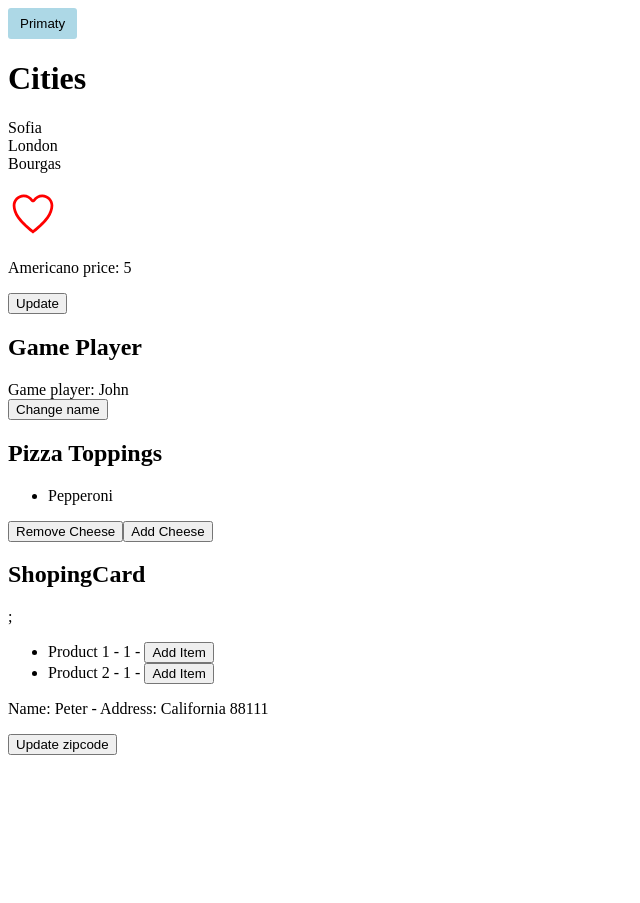
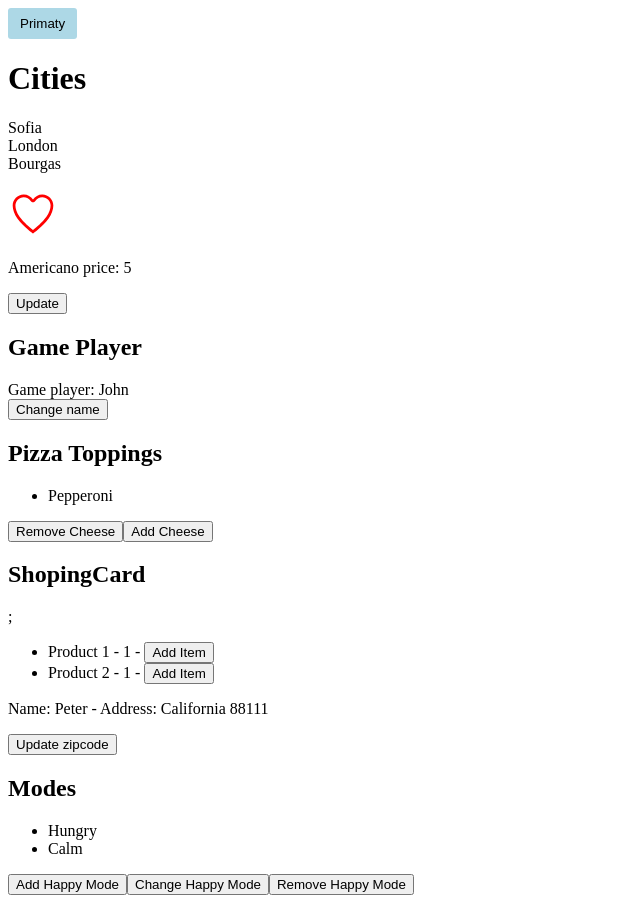
Before and after one commit to BlagovestPanayotov/React-refresher, a React (Vite) app: page / in a window 1280 px wide. Shown: the whole page, without its empty margins (0-640 px from the left). Before the commit the page ends 800 px from the top, so only its background shows below. Built offline with nearby package versions, Linux system fonts and the light colour scheme.

Commit message:
add mode

```diff
--- a/src/App.tsx
+++ b/src/App.tsx
@@ -8,6 +8,7 @@ import GamePlayerChanger from "./components/GamePlayerChanger/GamePlayerChanger"
 import PizzaToppings from "./components/PizzaToppings/PizzaToppings";
 import ShopingCart from "./components/ShopingCard/ShopingCard";
 import Address from "./components/Address/Address";
+import Mode from "./components/Mode/Mode";
 
 const arrColors = [
   "primary",
@@ -58,6 +59,7 @@ function App() {
       <PizzaToppings></PizzaToppings>
       <ShopingCart></ShopingCart>
       <Address></Address>
+      <Mode></Mode>
     </div>
   );
 }
--- /dev/null
+++ b/src/components/Mode/Mode.tsx
@@ -0,0 +1,31 @@
+import { useState } from "react";
+
+const Mode = () => {
+  const [mode, setMode] = useState(["Hungry", "Calm"]);
+
+  function onAddHappyMode() {
+    setMode([...mode, "Happy"]);
+  }
+  function onChangeHappyMode() {
+    setMode(mode.map((m) => (m === "Happy" ? "Happiness" : m)));
+  }
+  function onDeleteHappy() {
+    setMode(mode.filter((m) => m !== "Happy" && m !== "Happiness"));
+  }
+
+  return (
+    <>
+      <h2>Modes</h2>
+      <ul>
+        {mode.map((m, i) => (
+          <li key={m + i}>{m}</li>
+        ))}
+      </ul>
+      <button onClick={onAddHappyMode}>Add Happy Mode</button>
+      <button onClick={onChangeHappyMode}>Change Happy Mode</button>
+      <button onClick={onDeleteHappy}>Remove Happy Mode</button>
+    </>
+  );
+};
+
+export default Mode;
```
